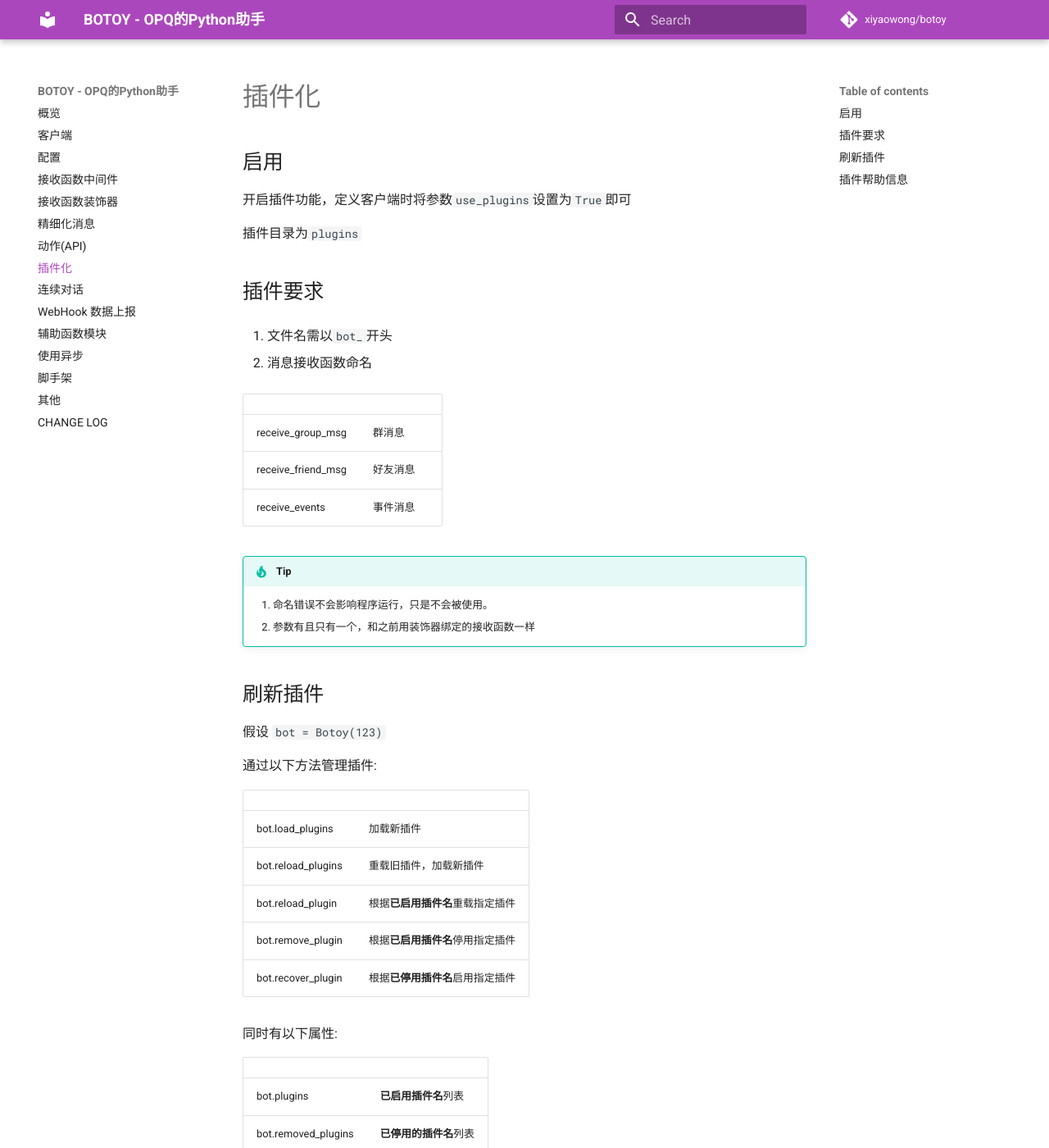
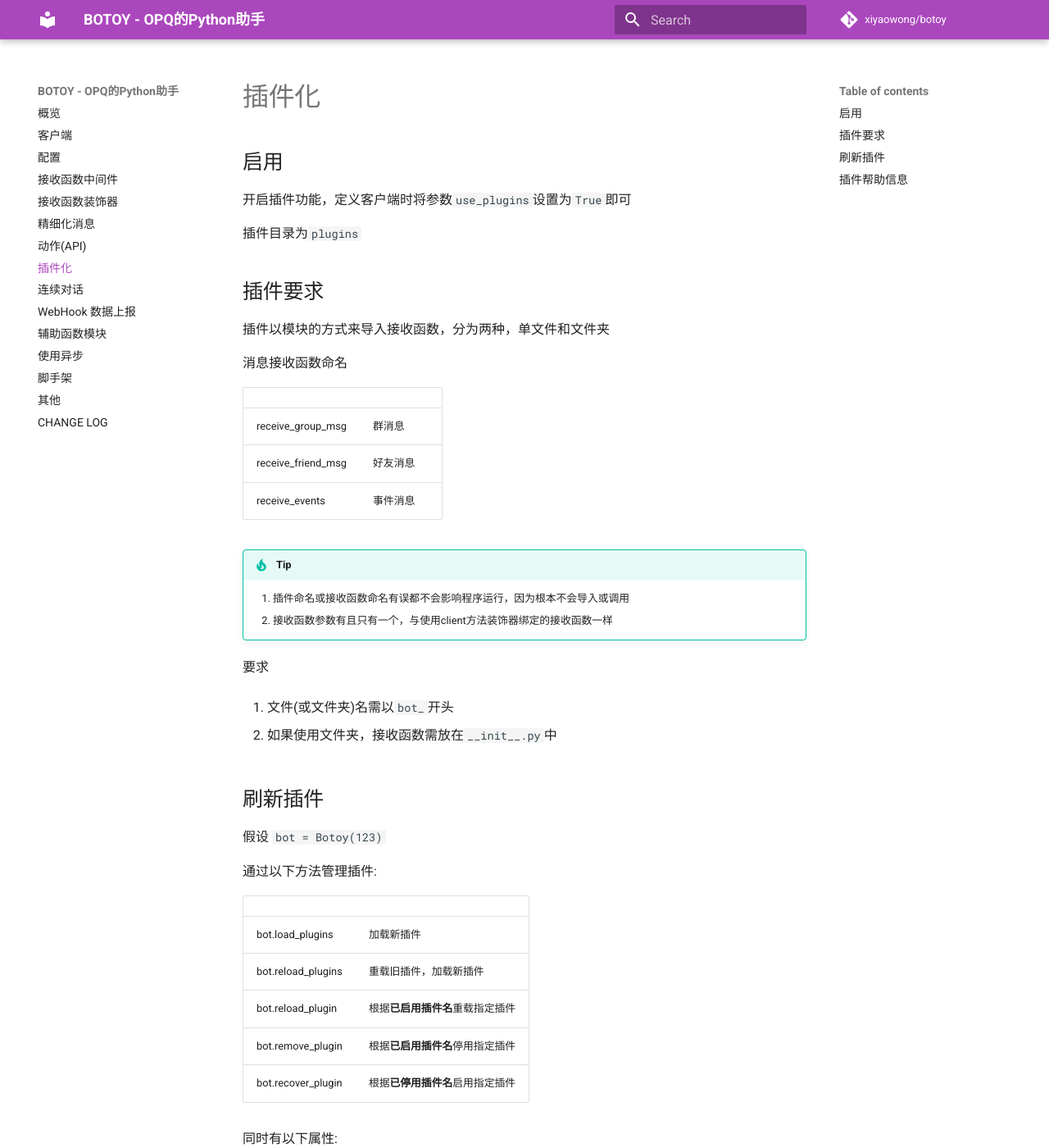
Before and after one commit to opq-osc/botoy, an MkDocs documentation site: the page built from docs/plugin.md, in a window 1280 px wide and 1400 px high. Shown: the whole window at 82% size. Built offline with MkDocs 1.6.1 and Material for MkDocs 9.7.7, drawn with Linux system fonts in a browser that asks for light colours; comment, search, counter and statistics services are not loaded; some of the changed text lies outside the part shown.

Commit message:
feat(plugin): 插件支持使用文件夹模块的形式定义，脚手架同步更新支持创建该类插件

```diff
--- a/docs/plugin.md
+++ b/docs/plugin.md
@@ -8,20 +8,26 @@
 
 ## 插件要求
 
-1. 文件名需以`bot_`开头
+插件以模块的方式来导入接收函数，分为两种，单文件和文件夹
 
-2. 消息接收函数命名
+消息接收函数命名
 
-   |                    |          |
-   | ------------------ | -------- |
-   | receive_group_msg  | 群消息   |
-   | receive_friend_msg | 好友消息 |
-   | receive_events     | 事件消息 |
+|                    |          |
+| ------------------ | -------- |
+| receive_group_msg  | 群消息   |
+| receive_friend_msg | 好友消息 |
+| receive_events     | 事件消息 |
 
 !!!tip
 
-    1. 命名错误不会影响程序运行，只是不会被使用。
-    2. 参数有且只有一个，和之前用装饰器绑定的接收函数一样
+    1. 插件命名或接收函数命名有误都不会影响程序运行，因为根本不会导入或调用
+    2. 接收函数参数有且只有一个，与使用client方法装饰器绑定的接收函数一样
+
+要求
+
+1.  文件(或文件夹)名需以`bot_`开头
+
+2.  如果使用文件夹，接收函数需放在`__init__.py`中
 
 ## 刷新插件
 
@@ -44,6 +50,10 @@
 | bot.plugins         | **已启用插件名**列表   |
 | bot.removed_plugins | **已停用的插件名**列表 |
 
+!!!tip
+
+    并不建议使用重载插件, 如需重载建议重新启动程序:)
+
 ## 插件帮助信息
 
 插件的文档注释就是该插件的帮助(建议显示指定`__doc__`变量)
```
Also changed, not shown: 2 other files.
